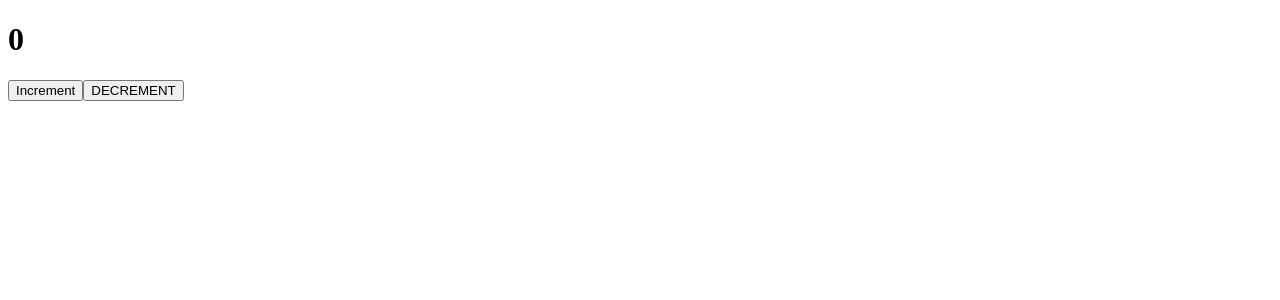
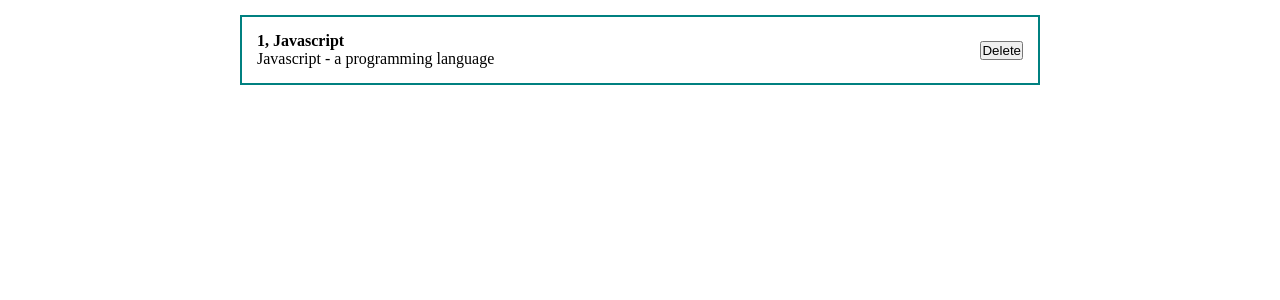
Before and after one commit to yarutiun/Learn-React, a React (Create React App) app in the folder transuha/: page / in a window 1280 px wide. Shown: the top 300 px of the page. Built offline with nearby package versions, Linux system fonts and the light colour scheme.

Commit message:
added some style to web page

```diff
--- a/transuha/src/App.js
+++ b/transuha/src/App.js
@@ -1,17 +1,21 @@
 import React, {useState} from 'react';
 import ClassCounter from './components/ClassCounter';
 import Counter from './components/counter';
+import '../src/styles/app.css'
 
 function App() {
-  // let likes = 0;
-  // const [likes, setLikes] = useState(5);
-  // const[value, setValue] = useState('string');
-
-
 
   return (
     <div className='App'>
-      <ClassCounter/>
+      <div className='post'>
+        <div className='post-content'>
+          <strong>1, Javascript</strong>
+          <div>Javascript - a programming language</div>
+        </div>
+        <div className='post-btns'>
+          <button>Delete</button>
+        </div>
+      </div>
     </div>
   );
 }
--- /dev/null
+++ b/transuha/src/styles/app.css
@@ -0,0 +1,24 @@
+* {
+    margin: 0;
+    padding: 0;
+    box-sizing: border-box;
+}
+
+.App {
+    width: 800px;
+}
+
+#root {
+    display: flex;
+    justify-content: center;
+
+}
+
+.post {
+    display: flex;
+    padding: 15px;
+    border: 2px solid teal;
+    margin-top: 15px;
+    justify-content: space-between;
+    align-items: center;
+}
```
